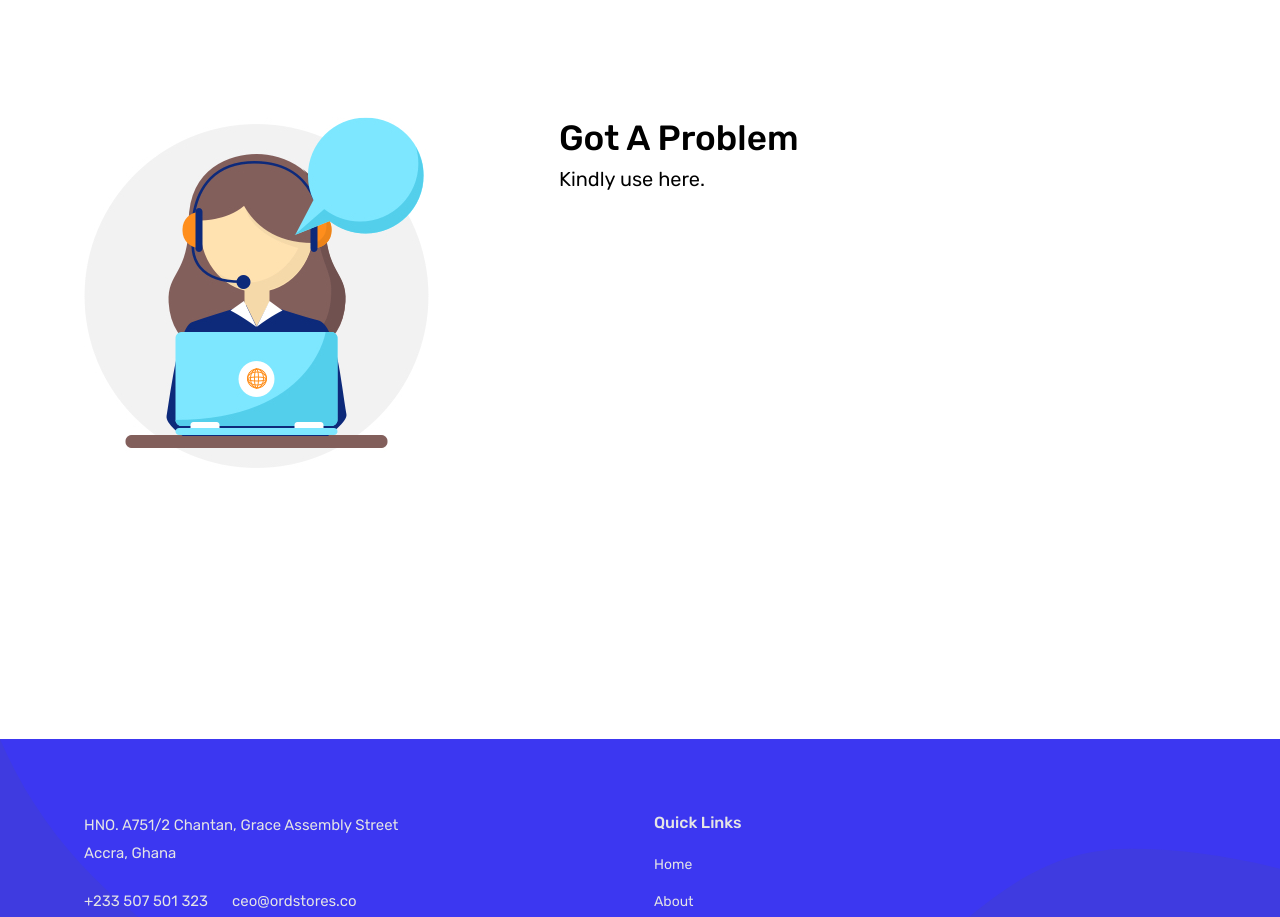
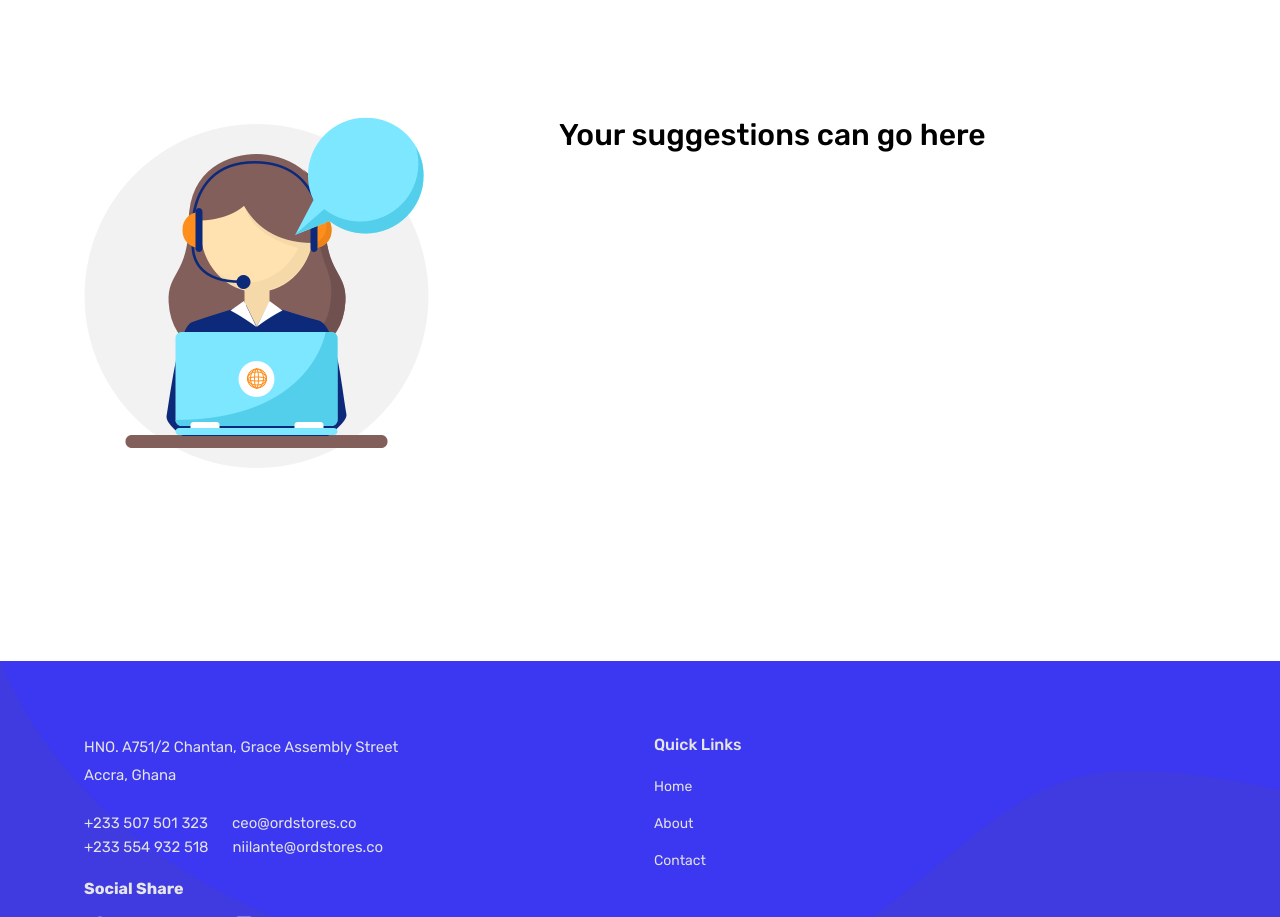
Before and after one commit to Ordstores/code19, a website: page index.html in a window 1280 px wide. Shown: the part 2091-3008 px from the top of the page. Drawn offline with Linux system fonts and the light colour scheme.

Commit message:
wip: contact section modified

```diff
--- a/index.html
+++ b/index.html
@@ -468,8 +468,8 @@
 							<img src="images/contact.jpg" alt="contact" class="img-fluid">
 						</div>
 						<div class="col-sm-7" data-aos="fade-up" data-aos-offset="-500">
-							<h3 class="font-weight-medium text-dark mt-5 mt-lg-0">Got A Problem</h3>
-							<h5 class="text-dark mb-5">Kindly use here. </h5>
+							<h4 class="font-weight-medium text-dark mt-5 mt-lg-0">Your suggestions can go here</h4>
+							<!-- <h5 class="text-dark mb-5">Kindly use here. </h5> -->
 							<div class="col-sm-6">
 								<iframe src="https://tawk.to/chat/5e8c9c7769e9320caac12b5a/default" style="height:400px !important;width:350px !important;" frameborder="0"></iframe>
 							</div>
```
